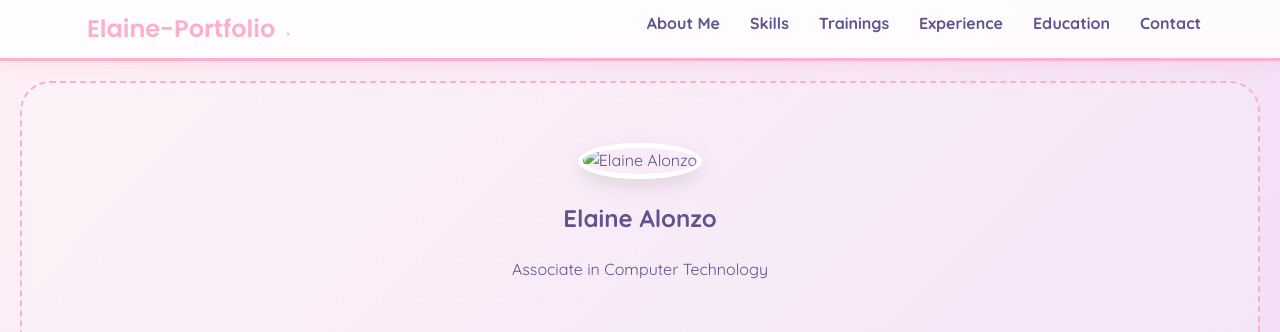
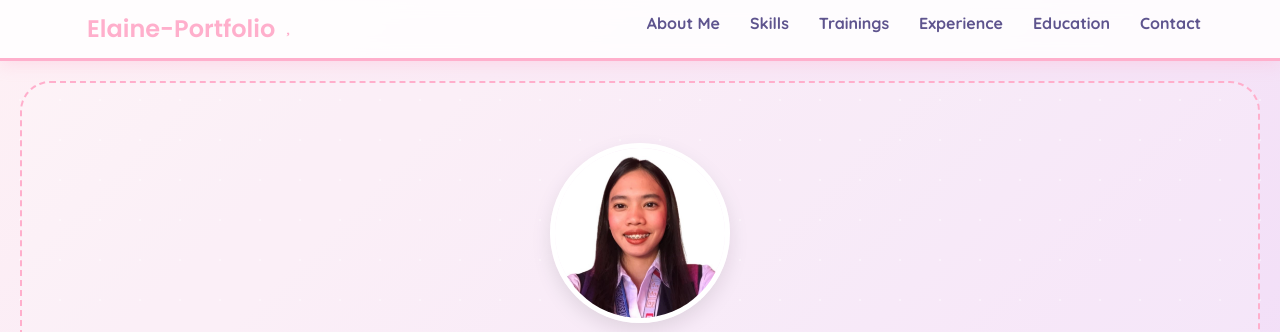
Before and after one commit to Elaine2006/elaine, a plain HTML site: page index.html in a window 1280 px wide. Shown: the top 332 px of the page. Drawn offline with Linux system fonts and the light colour scheme.

Commit message:
Update index.html

```diff
--- a/index.html
+++ b/index.html
@@ -21,7 +21,7 @@
 </nav>
 
 <section class="hero">
-    <img src="c:\Users\khiru25\Downloads\Messenger_creation_c5f95a6c-2132-40a8-aef9-386c07853dd0.jpeg" alt="Elaine Alonzo">
+    <img src="profile.jpg" alt="Elaine Alonzo">
     <h1>Elaine Alonzo</h1>
     <p class="tagline">Associate in Computer Technology</p>
 </section>
```
